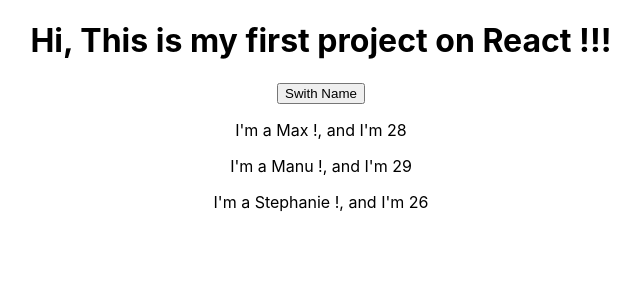
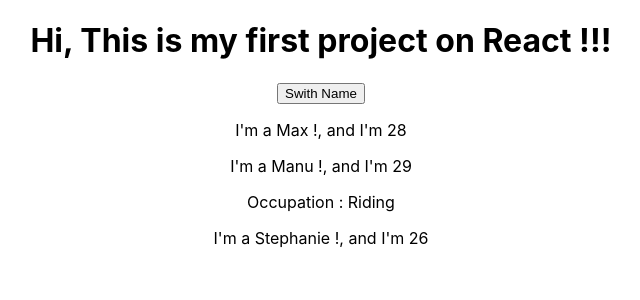
Before and after one commit to VioStanJ/Stan_TP_React, a React (Create React App) app: page / in a window 1280 px wide. Shown: the top 300 px of the page, without its empty margins (319-959 px from the left). Built offline with nearby package versions, Linux system fonts and the light colour scheme.

Commit message:
bind on event haandle

```diff
--- a/src/App.js
+++ b/src/App.js
@@ -1,37 +1,42 @@
-import React,{ useState } from 'react';
+import React,{Component} from 'react';
 import logo from './logo.svg';
 import './App.css';
 import Person from './Person/Person';
 
-const App = props => {
+class App extends Component{
 
-  const [personsState , setPersonsState] = useState({
-    persons:[
-      {name:"Max" , age:28},
-      {name:"Manu" , age:29},
-      {name:"Stephanie" , age:26},
+  state = {
+    persons : [
+      {name : "Max", age : 28},
+      {name : "Manu", age : 29},
+      {name : "Stephanie", age : 26}
     ]
-  });
+  }
 
-    const switchNameHandle = () =>{
-      setPersonsState({
+  switchNameHandle = (newName) =>{
+    this.setState({
       persons : [
-          {name : "Maximilian", age : 28},
+        {name : newName, age : 28},
         {name : "Manu", age : 29},
         {name : "Stephanie", age : 24}
       ]
     });
   }
 
+  render() {
     return (
       <div className="App" id="good">
         <h1>Hi, This is my first project on React !!!</h1>
-        <button onClick={switchNameHandle}>Swith Name</button>
-        <Person name={personsState.persons[0].name} age={personsState.persons[0].age}/>
-        <Person name={personsState.persons[1].name} age={personsState.persons[1].age}/>
-        <Person name={personsState.persons[2].name} age={personsState.persons[2].age}/>
+        <button onClick={this.switchNameHandle.bind(this,"Maximus")}>Swith Name</button>
+        <Person name={this.state.persons[0].name} age={this.state.persons[0].age}/>
+        <Person name={this.state.persons[1].name} age={this.state.persons[1].age}
+            click={ () => this.switchNameHandle("Max !!!")}>
+          Occupation : Riding
+        </Person>
+        <Person name={this.state.persons[2].name} age={this.state.persons[2].age}/>
       </div>
     );
   }
+}
 
 export default App;
--- a/src/Person/Person.js
+++ b/src/Person/Person.js
@@ -3,7 +3,7 @@ import React from 'react';
 const person = (props) =>{
     return (
         <div>
-            <p>I'm a {props.name} !, and I'm {props.age} </p>
+            <p onClick={props.click}>I'm a {props.name} !, and I'm {props.age} </p>
             <p>{props.children}</p>
         </div>
     );
```
Lines whose indentation alone changed are shown as unchanged.
